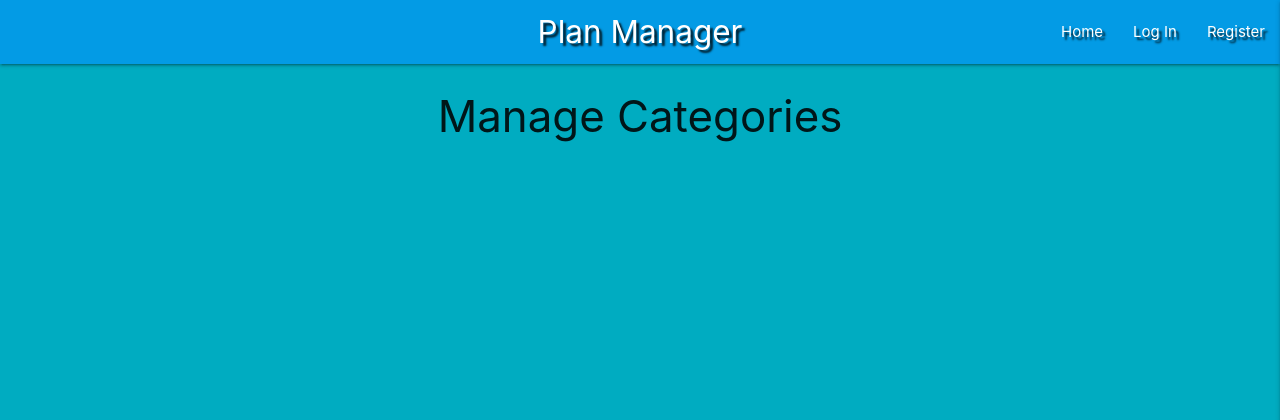
After one commit to Abdikafi-Adan/Plan_Manager, a Flask app: page /get_categories in a window 1280 px wide. The commit adds this page. Shown: the top 420 px of the page. Run offline with Flask 2, Linux system fonts and the light colour scheme; data that the repository does not hold is empty; some libraries are stand-ins or nearby versions.

Commit message:
added category manage page

```diff
--- a/app.py
+++ b/app.py
@@ -157,6 +157,13 @@ def delete_plan(plan_id):
     return redirect(url_for('get_plans'))
 
 
+@app.route('/get_categories')
+def get_categories():
+    categories = mongo.db.categories.find().sort("category_name",1)
+
+    return render_template("categories.html", categories=categories)
+
+
 if __name__ == "__main__":
     app.run(host=os.environ.get("IP"),
             port=int(os.environ.get("PORT")),
--- a/templates/base.html
+++ b/templates/base.html
@@ -36,7 +36,7 @@
                         <a href="{{ url_for('profile', username=session['user']) }}">
                         Profile</a></li>
                         <li><a href="{{ url_for('add_plan') }}">New Plan</a></li>
-                        <li><a href="#">Manage Categories</a></li>
+                        <li><a href="{{ url_for('get_categories') }}">Manage Categories</a></li>
                         <li><a href="{{ url_for('logout') }}">Log Out</a></li>
                     {% else %}
                         <li><a href="{{ url_for('login') }}">Log In</a></li>
--- /dev/null
+++ b/templates/categories.html
@@ -0,0 +1,24 @@
+{% extends "base.html" %}
+{% block content %}
+<h3 class="center"> Manage Categories</h3>
+<div class="row">
+    {% for category in categories %}
+        <div class="col s12 m3">
+        <div class="card white-text light-blue darken-3 text-shadow bg-shadow center-align">
+            <div class="card-content white-text">
+            <span class="card-title">{{ category.category_name }}</span>
+
+            </div>
+            <div class="card-action">
+            <a href="#" class="waves-effect modal-trigger
+             waves-light btn-small green accent-4 bg-shadow">Delete</a>
+            <a href="#" class="waves-effect waves-light btn-small
+            light-blue darken-1 bg-shadow">Edit</a>
+
+            </div>
+        </div>
+        </div>
+    {% endfor %}
+</div>
+
+{% endblock %}
```
